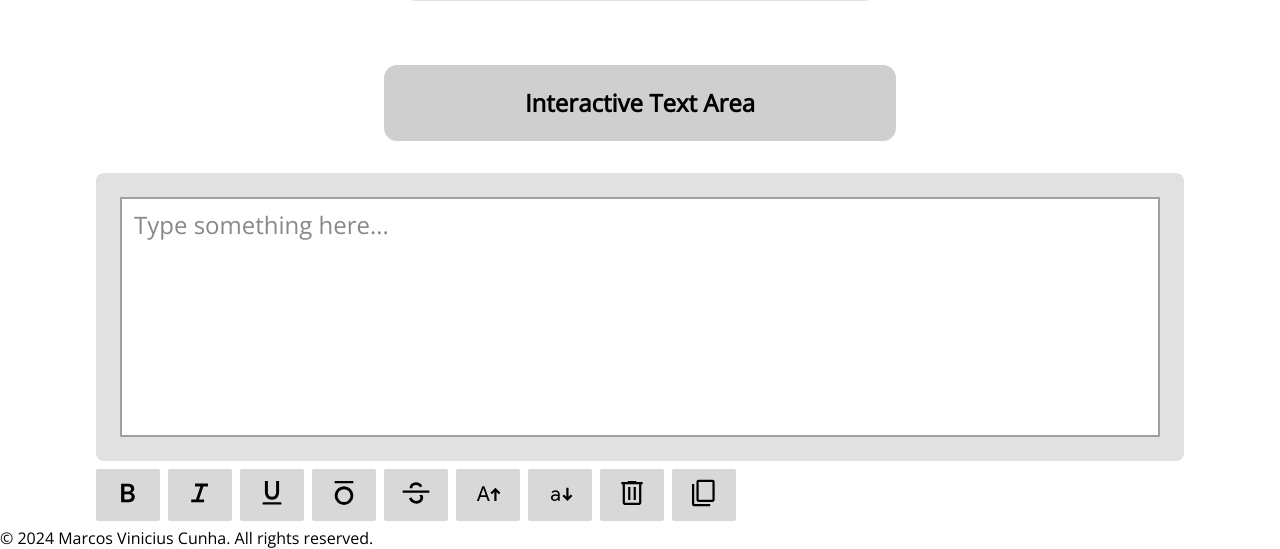
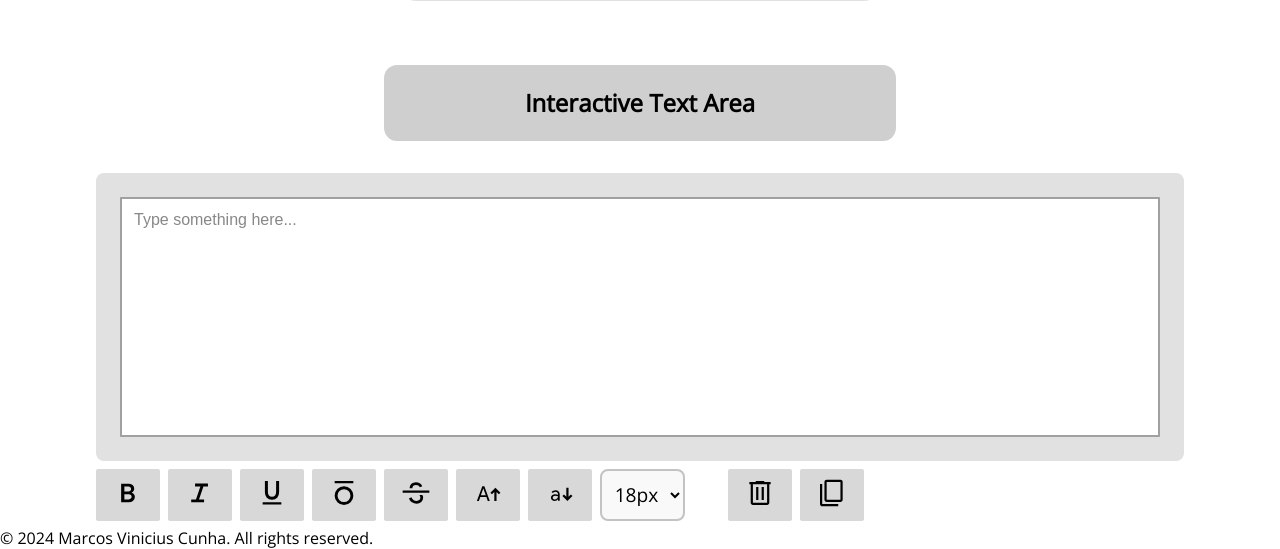
Before and after one commit to marcs-sus/project_devweb, a PHP site: page / in a window 1280 px wide. Shown: the part 2029-2578 px from the top of the page. Run offline with PHP 8.4, Linux system fonts and the light colour scheme.

Commit message:
interactive text area 3.0 select font sizes

```diff
--- a/css/style.css
+++ b/css/style.css
@@ -239,6 +239,7 @@ button#next {
 }
 
 .textarea {
+  font-family: Arial, Helvetica, sans-serif;
   width: 100%;
   padding: 1.5vh;
   height: 30vh;
@@ -246,8 +247,7 @@ button#next {
   border: 0.25vh solid #a0a0a0;
   background-color: white;
   border-radius: 0.1vh;
-  font-size: 1.5rem;
-  resize: none;
+  font-size: normal;
   font-weight: normal;
   font-style: normal;
   text-decoration: none;
@@ -284,6 +284,38 @@ button#next {
   background-color: #c3c3c3;
 }
 
+.fontSelect {
+  width: 85px;
+  text-align: center;
+  font-size: 1.2rem;
+  border: 2px solid #c3c3c3;
+  background-color: #f9f9f9;
+  border-radius: 1vh;
+  margin-right: 35px;
+}
+
+.fontSelect:hover {
+  background-color: #eeeeee;
+  border-color: #bcbcbc;
+}
+
+.fontSelect:focus {
+  outline: none;
+  box-shadow: 0 0 3px rgba(0, 0, 0, 0.3);
+}
+
+.fontSelect option {
+  background-color: #f6f6f6;
+}
+
+.fontSelect option:checked {
+ background-color: #e1e1e1;
+}
+
+.fontSelect option:hover {
+  background-color: #e1e1e1;
+}
+
 /* Responsive styles */
 @media (max-width: 768px) {
   .hideOnMobile {
--- a/index.html
+++ b/index.html
@@ -134,6 +134,18 @@
                         d="M322.67-240q-51 0-82.67-26.5t-31.67-70.83q0-46 35.17-74.5t91.17-28.5q25 0 47.33 4.33t38.33 12v-16q0-35-20.5-54.67-20.5-19.66-57.83-19.66-23 0-42.67 8.5-19.66 8.5-35.66 25.83l-36.34-30.33q24-25 51.5-37t63.5-12q64.34 0 96.67 31.5t32.33 94.5V-250H421v-40.33h-4q-15.33 25-41.67 37.66Q349-240 322.67-240Zm4-43.33q35.66 0 65.16-28t29.5-69.34q-15.33-8-36.5-12.83-21.16-4.83-41.5-4.83-38.66 0-60.33 16.33t-21.67 44.67q0 24 19 39t46.34 15Zm376 43.33L552-390.67l46.67-46.66 70.66 70.66V-640H736v273.33l70.67-70.66 46.66 46.66L702.67-240Z" />
                 </svg></button>
 
+            <select class="fontSelect" id="fontSize" onchange="changeFontSize(this.value)">
+                <option value="8px">8px</option>
+                <option value="10px">10px</option>
+                <option value="12px">12px</option>
+                <option value="14px">14px</option>
+                <option value="18px" selected>18px</option>
+                <option value="24px">24px</option>
+                <option value="30px">30px</option>
+                <option value="36px">36px</option>
+                <option value="48px">48px</option>
+            </select>
+
             <button onclick="clearText()"><svg xmlns="http://www.w3.org/2000/svg" height="32px" viewBox="0 -960 960 960"
                     width="32px" fill="#000000">
                     <path
--- a/js/script.js
+++ b/js/script.js
@@ -129,6 +129,10 @@ function transformText(transform) {
   }
 }
 
+function changeFontSize(size) {
+  textArea.style.fontSize = size;
+}
+
 function clearText() {
   textArea.innerHTML = "";
 }
```
